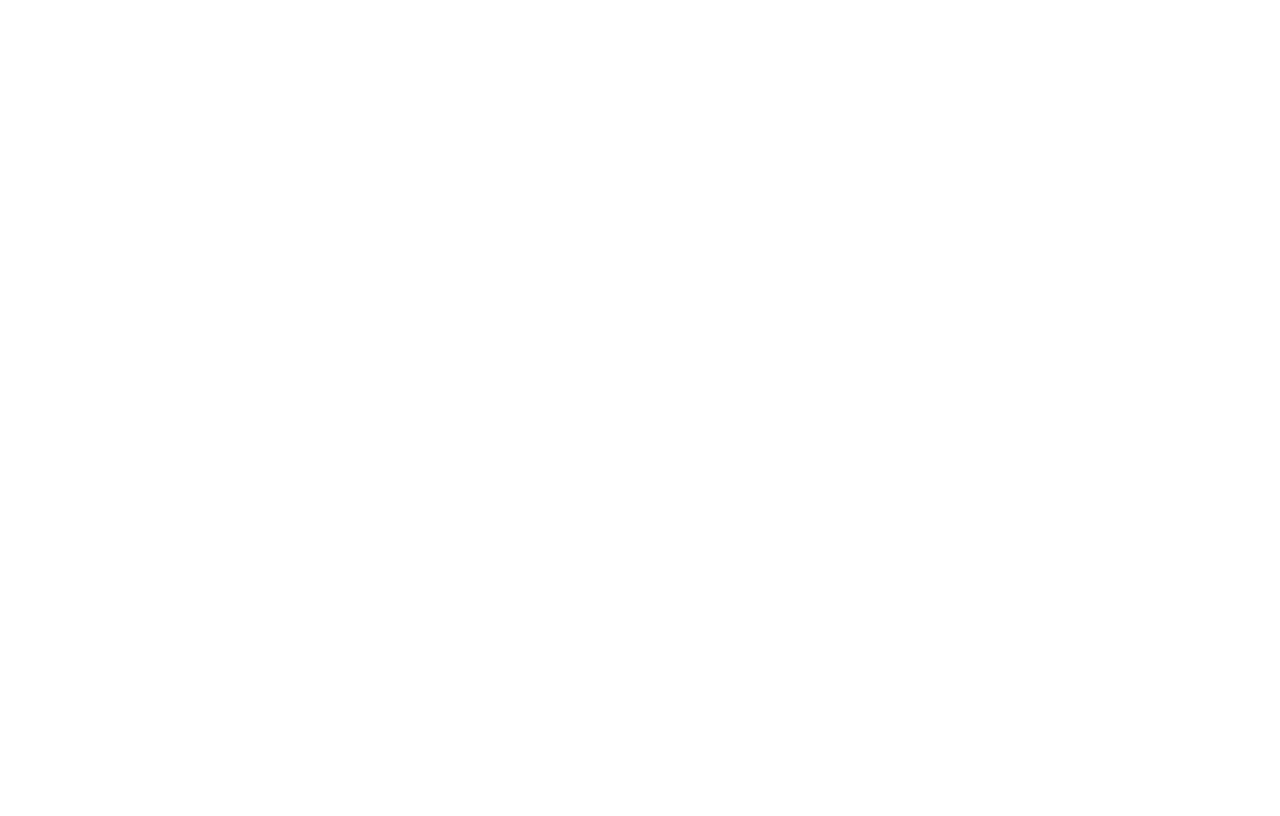
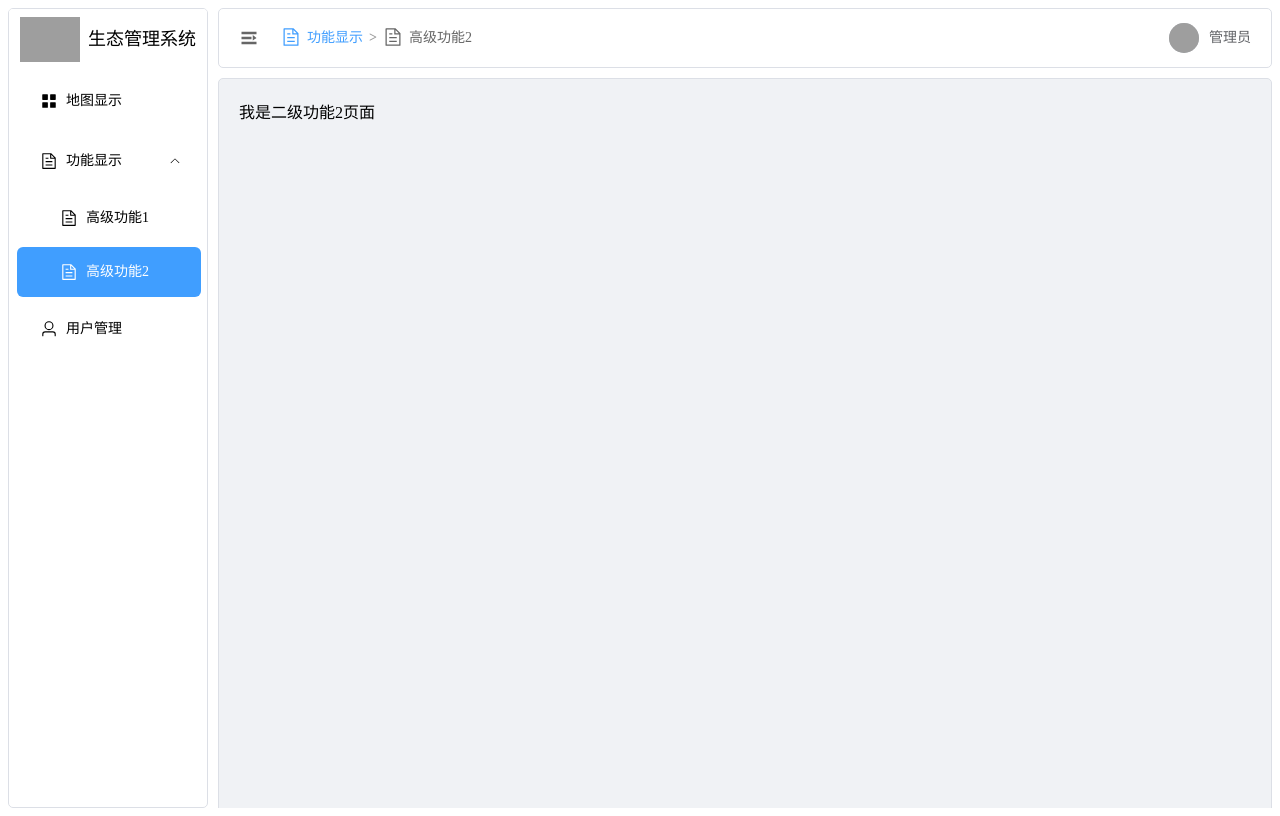
Before and after one commit to goodwhy/species_diversity_fronted, a Vue app: page /features/advanced2 in a window 1280 px wide. Before the commit this address had no page. Built offline with nearby package versions, Linux system fonts and the light colour scheme; grey boxes are pictures that could not be loaded.

Commit message:
面包屑功能完成

```diff
--- a/src/components/Layout.vue
+++ b/src/components/Layout.vue
@@ -5,11 +5,11 @@
       <el-aside :width="asideWidth" class="aside-container">
         <div class="logo">
           <img
-              src="@/assets/favicon.ico"
+              src="@/assets/146.ico"
               class="logo-icon"
               :style="{width: isCollapse ? '30px' : '24px'}"
           >
-         <span v-show="!isCollapse">GeoC147组</span>
+         <span v-show="!isCollapse">生态管理系统</span>
         </div>
         <el-menu
           router
@@ -20,38 +20,33 @@
           text-color="black"
           active-text-color="#ffff"
         >
-          <el-menu-item index="/map">
+          <el-menu-item index="/layout/map">
             <el-icon><icon-menu /></el-icon>
             <template #title>地图显示</template>
           </el-menu-item>
 
-          <el-sub-menu index="2">
+          <el-sub-menu index="/features">
             <template #title>
               <el-icon><document /></el-icon>
               <span>功能显示</span>
             </template>
 
-            <el-menu-item index="/advanced1">
+            <el-menu-item index="/features/advanced1">
               <el-icon><document /></el-icon>
               高级功能1
             </el-menu-item>
-            <el-menu-item index="/advanced2">
+            <el-menu-item index="/features/advanced2">
               <el-icon><document /></el-icon>
               高级功能2
             </el-menu-item>
           </el-sub-menu>
 
-          <el-menu-item index="/user">
+          <el-menu-item index="/layout/user">
             <el-icon><user /></el-icon>
             <template #title>用户管理</template>
           </el-menu-item>
         </el-menu>
-        <div class="collapse-wrapper">
-        <el-icon class="collapse-icon" @click="toggleCollapse">
-          <Fold v-if="isCollapse" />
-          <Expand v-else />
-        </el-icon>
-        </div>
+
 
 
       </el-aside>
@@ -60,7 +55,28 @@
         <!-- 头部 -->
         <el-header class="header">
           <div class="header-left">
-            <span class="system-title">后台管理系统</span>
+            <el-icon class="header-collapse-icon" @click="toggleCollapse">
+              <Fold v-if="isCollapse" />
+              <Expand v-else />
+            </el-icon>
+            <!-- 面包屑导航 -->
+            <el-breadcrumb separator=">" class="breadcrumb">
+              <el-breadcrumb-item
+                v-for="(item, index) in breadcrumbList"
+                :key="index"
+                :to="index<breadcrumbList.length-1 ? item.path : undefined"
+              >
+              <template #default>
+                <div class="breadcrumb-item">
+                  <el-icon class="breadcrumb-icon">
+                    <component :is="item.meta.icon" /> <!-- 动态图标组件 -->
+                  </el-icon>
+                  <span>{{ item.meta.name || item.meta.title }}</span>
+                </div>
+              </template>
+              </el-breadcrumb-item>
+            </el-breadcrumb>
+
           </div>
           <div class="header-right">
             <el-dropdown>
@@ -96,10 +112,22 @@ import {
   Document,
   User,
   Fold,
-  Expand
+  Expand,
+  ArrowRight,
 } from '@element-plus/icons-vue'
+import { useRoute } from 'vue-router'
+const route = useRoute()
+const isCollapse = ref(false)
+// 计算面包屑导航数据
+const breadcrumbList = computed(() => {
+  const matched = route.matched.filter(item => item.meta.title)
+  console.log(route.matched)
+  console.log(route.matched.filter(item => item.meta.title))
+  // 添加首页（可选）
+  return matched
 
-const isCollapse = ref(false)
+})
+console.log(breadcrumbList.value)
 
 // 侧边栏宽度计算属性
 const asideWidth = computed(() => {
@@ -147,7 +175,7 @@ html, body {
   position: relative;
   border: 1px solid #dcdfe6;
   border-radius: 5px; /* 设置圆角半径 */
-  top: 8px;
+  top: 0px;
   left: 0;
   bottom: 0px;
 
@@ -172,7 +200,7 @@ html, body {
   background-color:#ffff;
   &-icon{
   transition: all 0.3s;
-  min-width:35px ;
+  min-width:60px ;
   }
    /* 折叠状态下调整 */
    .el-aside[width="64px"] & {
@@ -232,17 +260,121 @@ html, body {
   justify-content: space-between;
 
   align-items: center;
-  margin-left: 200px;
+  margin-left: 10px;
   background-color: #ffffff;
   // overflow: hidden;
   border: 1px solid #dcdfe6;
   border-radius: 5px; /* 设置圆角半径 */
 
 }
+.header-left {
+  display: flex;
+  align-items: center;
+  gap:20px;
+
+  .header-collapse-icon {
+    font-size: 20px;
+    cursor: pointer;
+    transition: all 0.3s;
+    color: #666;
+
+    &:hover {
+      color: var(--el-color-primary);
+      transform: scale(1.1);
+    }
+  }
+  .breadcrumb {
+    // 面包屑样式调整
+    :deep(.el-breadcrumb__inner) {
+
+      color: #666;
+
+      &.is-link {
+        color: var(--el-color-primary);
+        font-weight: normal;
+      }
+    }
+    //悬停到面包屑的样式
+    :deep(.el-breadcrumb__item) {
+    .el-breadcrumb__inner {
+      display: inline-flex;
+      align-items: center;
+      padding: 8px 2px;
+      border-radius: 6px;
+      transition: all 0.3s;
+      // 当前页样式
+      &:last-child {
+        .el-breadcrumb__inner {
+          &:hover {
+          background: transparent !important;
+          box-shadow: none;
+          transform: none;
+          cursor:default;
+
+
+          }
+          color: #666 !important;
+          .breadcrumb-icon {
+            color: #999;
+          }
+
+        }
+      }
+
+       // 保持前几项的交互效果
+    &:not(:last-child) {
+      .el-breadcrumb__inner {
+        &:hover {
+          background-color: #f5f7fa;
+          box-shadow: 0 2px 12px rgba(0, 0, 0, 0.1);
+          transform: translateY(-1px);
+        }
+      }
+    }
+
+      // 图标样式
+      .breadcrumb-icon {
+        margin-right: 6px;
+        font-size: 20px;
+        transform: translateY(5px);
+        margin-top: -10px;
+
+      }
+
+      // 链接状态
+      &.is-link {
+        color: var(--el-color-primary);
+        font-weight: normal;
+      }
+
+      // 当前页样式
+      &:last-child {
+        .el-breadcrumb__inner {
+          &:hover {
+          background: transparent !important;
+          box-shadow: none;
+          transform: none;
+          cursor:default;
+
+          color: #666;
+          }
+
+        }
+      }
+      }
+    }
+  }
+  // 分隔符样式
+  :deep(.el-breadcrumb__separator) {
+    margin: 0 4px;
+    color: #999;
+  }
+}
+
+
 
 .system-title {
-  font-size: 20px;
-  font-weight: bold;
+  display: none;
 }
 
 .user-info {
@@ -263,7 +395,7 @@ html, body {
   position: relative;
   top: 10px;
   bottom: 10px;
-  margin-left: 200px;
+  margin-left: 10px;
   height: calc(100vh - 60px) !important;
   overflow: hidden;
   .content-wrapper {
@@ -283,24 +415,4 @@ html, body {
 
 
 }
-/* 新增折叠按钮样式 */
-.collapse-wrapper {
-  position: absolute;
-  bottom: 20px;
-  left: 0;
-  right: 0;
-  display: flex;
-  justify-content: center;
-
-  .collapse-icon {
-    padding: 10px;
-    cursor: pointer;
-    transition: all 0.3s;
-    &:hover {
-      color: var(--el-color-primary);
-      transform: scale(1.1);
-    }
-  }
-}
-
 </style>
--- a/src/router/index.js
+++ b/src/router/index.js
@@ -1,18 +1,68 @@
 import { createRouter, createWebHistory } from 'vue-router'
+import {
+  Menu as IconMenu,
+  Document,
+  User,
+
+} from '@element-plus/icons-vue'
 
 
 const router = createRouter({
   history: createWebHistory(import.meta.env.BASE_URL),
   routes: [
-    { name: 'login', path: '/login', component: () => import('../components/Login.vue') },
     {
-      name: 'layout', path: '/', component: () => import('../components/Layout.vue'),
-      redirect: '/map',
+      name: '注册页面', path: '/login', component: () => import('../components/Login.vue'),
+    },
+
+    {
+      name: '首页', path: '/', component: () => import('../components/Layout.vue'),
+      redirect: '/layout/map',
       children: [
-        { name: 'map', path: '/map', component: () => import('../views/Map.vue') },
-        {name: 'Advanced1', path: '/advanced1', component: () => import('../views/Advanced1.vue')},
+        {
+          name: '地图显示', path: '/layout/map', component: () => import('../views/Map.vue'),
+          meta: {
+            title: '地图显示',
+            keepAlive: false,
+            icon: IconMenu,
+          }
+        },
+        {
+          name: '功能显示', path: '/features', component: () => import('../views/features/Features.vue'),
+          redirect: '/features/advanced1',
+          meta: {
+            title: '功能显示',
+            keepAlive: false,
+            icon: Document,
+          },
+          children:[{
+            name: '高级功能1', path: '/features/advanced1', component: () => import('../views/Advanced1.vue'),
+            meta: {
+              title: '高级功能1',
+              keepAlive: false,
+              icon: Document,
+            }
+          },
+          {
+            name: '高级功能2', path: '/features/advanced2', component: () => import('../views/Advanced2.vue'),
+            meta: {
+              title: '高级功能2',
+              keepAlive: false,
+              icon: Document,
+            }
+          },]
+        },
+        {
+          name: '用户管理', path: '/layout/user', component: () => import('../views/personal/Personal.vue'),
+          meta: {
+            title: '用户管理',
+            keepAlive: false,
+            icon: User,
+          }
+        }
+
       ]
     },
+
 
 
 
--- /dev/null
+++ b/src/views/Advanced2.vue
@@ -0,0 +1,9 @@
+<template>
+  <div>我是二级功能2页面
+
+  </div>
+</template>
+<script setup>
+</script>
+<style scoped>
+</style>
--- /dev/null
+++ b/src/views/features/Features.vue
@@ -0,0 +1,10 @@
+<template>
+  <div>
+    <router-view></router-view>
+
+  </div>
+</template>
+<script setup>
+</script>
+<style scoped>
+</style>
--- /dev/null
+++ b/src/views/personal/Personal.vue
@@ -0,0 +1,10 @@
+<template>
+  <div>
+    我是用户管理页面
+
+  </div>
+</template>
+<script setup>
+</script>
+<style scoped>
+</style>
```
Also changed, not shown: 1 other file (tests, documents, lock files or other folders).
